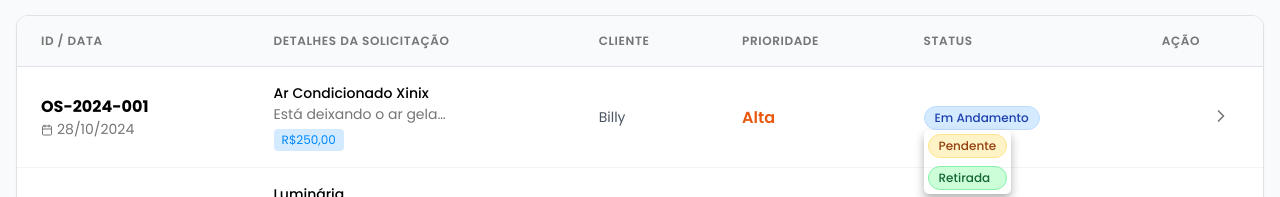
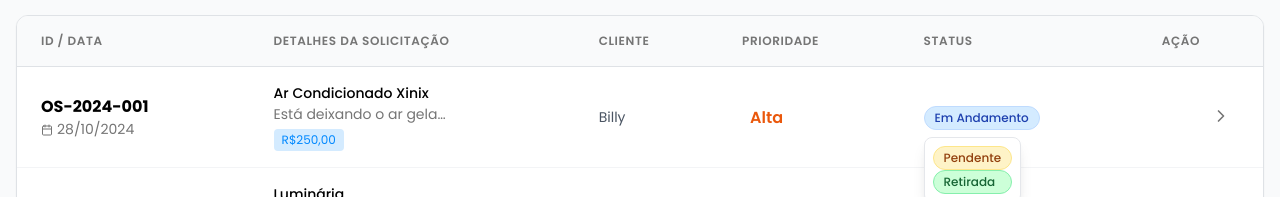
Before and after one commit to SouzaHyago/AtuanteOs, a React (Vite) app: page / in a window 1280 px wide. Both pictures are taken after a click on the element "Em Andamento". Shown: the part 603-800 px from the top of the page. Built offline with nearby package versions, Linux system fonts and the light colour scheme.

Commit message:
Mudanã de status completa

```diff
--- a/src/App.jsx
+++ b/src/App.jsx
@@ -1,4 +1,4 @@
-import { useState } from 'react' //
+import { useState } from 'react'
 import Header from "./components/Header"
 import AA from "./components/AA"
 import InfoCard from "./components/InfoCard"
@@ -13,11 +13,10 @@ import andamento from "./assets/clock.svg"
 import retirada from "./assets/check_icon.svg"
 
 export default function App() {
-
   const [searchTerm, setSearchTerm] = useState('');
   const [filterStatus, setFilterStatus] = useState('Todos');
 
-  const mockOrders = [
+  const [orders, setOrders] = useState([
     {
       id: 'OS-2024-001',
       title: 'Ar Condicionado Xinix',
@@ -68,9 +67,28 @@ export default function App() {
       client: 'Brigitte',
       category: 'Sem Orçamento'
     }
-  ];
+  ]);
 
-  const filteredOrders = mockOrders.filter((order) => {
+  // --- FUNÇÃO PARA SALVAR O NOVO STATUS ---
+  const handleUpdateStatus = (id, newStatus) => {
+    setOrders(prevOrders =>
+      prevOrders.map(order =>
+        order.id === id ? { ...order, status: newStatus } : order
+      )
+    );
+    // Nota: Se tivesse um banco de dados, o "fetch" ou "axios" entraria aqui.
+  };
+
+  const handleUpdatePriority = (id, newPriority) => {
+  setOrders(prevOrders =>
+    prevOrders.map(order =>
+      order.id === id ? { ...order, priority: newPriority } : order
+    )
+  );
+  } ;
+
+  // Filtragem agora usa o estado 'orders' em vez de 'mockOrders'
+  const filteredOrders = orders.filter((order) => {
     const matchesSearch =
       order.title.toLowerCase().includes(searchTerm.toLowerCase()) ||
       order.id.toLowerCase().includes(searchTerm.toLowerCase()) ||
@@ -80,7 +98,6 @@ export default function App() {
     if (!matchesSearch) return false;
 
     if (filterStatus === 'Todos') return true;
-
     if (filterStatus === 'Pendentes' && order.status === 'Pendente') return true;
     if (filterStatus === 'Em andamento' && order.status === 'Em Andamento') return true;
     if (filterStatus === 'Retirada' && order.status === 'Retirada') return true;
@@ -88,11 +105,12 @@ export default function App() {
     return false;
   });
 
-  const countPendentes = mockOrders.filter(o => o.status === 'Pendente').length;
-  const countEmAndamento = mockOrders.filter(o => o.status === 'Em Andamento').length;
-  const countConcluidas = mockOrders.filter(o => o.status === 'Retirada').length;
+  // Contadores atualizados conforme o estado muda
+  const countPendentes = orders.filter(o => o.status === 'Pendente').length;
+  const countEmAndamento = orders.filter(o => o.status === 'Em Andamento').length;
+  const countConcluidas = orders.filter(o => o.status === 'Retirada').length;
+  const countAbertas = countPendentes + countEmAndamento;
 
-  const countAbertas = countPendentes + countEmAndamento;
   return(
     <>
       <Header
@@ -105,26 +123,10 @@ export default function App() {
       <AA />
 
       <div className={styles.cards}>
-        <InfoCard
-          title={"Ordens Abertas"}
-          value={countAbertas}
-          icon={aberta}
-        />
-        <InfoCard
-          title={"Pendentes"}
-          value={countPendentes}
-          icon={pendente}
-        />
-        <InfoCard
-          title={"Em Andamento"}
-          value={countEmAndamento}
-          icon={andamento}
-        />
-        <InfoCard
-          title={"Aguardando Retirada"}
-          value={countConcluidas}
-          icon={retirada}
-        />
+          <InfoCard title={"Ordens Abertas"} value={countAbertas} icon={aberta} />
+          <InfoCard title={"Pendentes"} value={countPendentes} icon={pendente} />
+          <InfoCard title={"Em Andamento"} value={countEmAndamento} icon={andamento} />
+          <InfoCard title={"Aguardando Retirada"} value={countConcluidas} icon={retirada} />
       </div>
 
       <SearchBar
@@ -132,8 +134,12 @@ export default function App() {
         onFilter={setFilterStatus}
         filterStatus={filterStatus}
       />
+
+      {/* MUDANÇA AQUI: Passamos a função handleUpdateStatus para a tabela */}
      <ServiceTable
   orders={filteredOrders}
+  onUpdateStatus={handleUpdateStatus}
+  onUpdatePriority={handleUpdatePriority} // Nova prop
 />
     </>
   )
--- a/src/components/ServiceTable/ServiceTable.jsx
+++ b/src/components/ServiceTable/ServiceTable.jsx
@@ -2,24 +2,27 @@ import { useState } from "react";
 import styles from "./ServiceTable.module.css";
 import { Calendar, ChevronRight } from 'lucide-react';
 
-export default function ServiceTable({ orders }) {
+// Adicionada a prop onUpdatePriority
+export default function ServiceTable({ orders, onUpdateStatus, onUpdatePriority }) {
 
   const [openedStatusId, setOpenedStatusId] = useState(null);
+  const [openedPriorityId, setOpenedPriorityId] = useState(null); // Novo estado
 
-  // Helpers para classes dinâmicas
+  const priorities = ['Baixa', 'Média', 'Alta', 'Crítica']; // Lista de prioridades
+
   const getStatusClass = (status) => {
     switch (status) {
       case 'Pendente': return styles.statusPendente;
-        case 'Em Andamento': return styles.statusEmAndamento;
-        case 'Retirada': return styles.statusRetirada;
+      case 'Em Andamento': return styles.statusEmAndamento;
+      case 'Retirada': return styles.statusRetirada;
       default: return '';
     }
   };
-  const getOtherStatus = (currentStatus)=> {
-    const allStatus = ['Pendente','Em Andamento','Retirada']
-    return allStatus.filter( s => s !== currentStatus);
+
+  const getOtherStatus = (currentStatus) => {
+    const allStatus = ['Pendente', 'Em Andamento', 'Retirada'];
+    return allStatus.filter(s => s !== currentStatus);
   }
-
 
   const getPriorityClass = (priority) => {
     switch (priority) {
@@ -31,9 +34,26 @@ export default function ServiceTable({ orders }) {
     }
   };
 
-  const toggleStatus = (id)=> {
-    setOpenedStatusId(prevId => prevId === id ? null : id)
+  const toggleStatus = (id) => {
+    setOpenedPriorityId(null); // Fecha o de prioridade se abrir o de status
+    setOpenedStatusId(prevId => prevId === id ? null : id);
   }
+
+  const togglePriority = (id) => {
+    setOpenedStatusId(null); // Fecha o de status se abrir o de prioridade
+    setOpenedPriorityId(prevId => prevId === id ? null : id);
+  }
+
+  const handleStatusChange = (orderId, newStatus) => {
+    if (onUpdateStatus) onUpdateStatus(orderId, newStatus);
+    setOpenedStatusId(null);
+  };
+
+  // Nova função para lidar com a mudança de prioridade
+  const handlePriorityChange = (orderId, newPriority) => {
+    if (onUpdatePriority) onUpdatePriority(orderId, newPriority);
+    setOpenedPriorityId(null);
+  };
 
   if (!orders || orders.length === 0) {
     return (
@@ -41,14 +61,6 @@ export default function ServiceTable({ orders }) {
         <h3 className={styles.title}>Nenhuma ordem encontrada</h3>
       </div>
     );
-  }
-
-  function handleStatusClick(id){
-    if(id === openedStatusId){
-      return 0;
-    }else {
-      return 1;
-    }
   }
 
   return (
@@ -67,8 +79,6 @@ export default function ServiceTable({ orders }) {
         <tbody>
           {orders.map((order) => (
             <tr key={order.id} className={styles.row}>
-
-              {/* ID e Data */}
               <td className={styles.cell}>
                 <div className={styles.idText}>{order.id}</div>
                 <div className={styles.dateText}>
@@ -77,51 +87,68 @@ export default function ServiceTable({ orders }) {
                 </div>
               </td>
 
-              {/* Título e Descrição */}
               <td className={styles.cell}>
                 <div className={styles.title}>{order.title}</div>
                 <div className={styles.description}>{order.description}</div>
                 <span className={styles.categoryTag}>{order.category}</span>
               </td>
 
-              {/* Nome do CLiente */}
               <td className={styles.cell}>
-                <div className={styles.client}>
-                  {order.client}
-                </div>
+                <div className={styles.client}>{order.client}</div>
               </td>
 
-              {/* Prioridade */}
-              <td className={styles.cell}>
-                <span className={getPriorityClass(order.priority)}>
+              {/* Célula de Prioridade com Modal */}
+              <td className={`${styles.cell} ${styles.relativeCell}`}>
+                <span
+                  onClick={() => togglePriority(order.id)}
+                  className={`${styles.priorityBadge} ${getPriorityClass(order.priority)}`}
+                >
                   {order.priority}
                 </span>
+
+                {openedPriorityId === order.id && (
+                  <div className={styles.priorityModal}>
+                    {priorities.filter(p => p !== order.priority).map((p) => (
+                      <span
+                        key={p}
+                        onClick={() => handlePriorityChange(order.id, p)}
+                        className={`${styles.priorityOption} ${getPriorityClass(p)}`}
+                      >
+                        {p}
+                      </span>
+                    ))}
+                  </div>
+                )}
               </td>
 
-              {/* Status */}
-              <td className={styles.cell} >
-                <span onClick={(()=>toggleStatus(order.id))} className={`${styles.statusBadge} ${getStatusClass(order.status)}`}>
+              <td className={`${styles.cell} ${styles.relativeCell}`}>
+                <span
+                  onClick={() => toggleStatus(order.id)}
+                  className={`${styles.statusBadge} ${getStatusClass(order.status)}`}
+                >
                   {order.status}
                 </span>
-                <div hidden={handleStatusClick(order.id)}>
+
+                {openedStatusId === order.id && (
                   <div className={styles.statusModal}>
-                    {getOtherStatus(order.status).map((newStatus)=> (
-                      <span onClick={(()=>setOpenedStatusId(null))} key={newStatus} className={`${styles.statusBadge} ${getStatusClass(newStatus)}`}>
+                    {getOtherStatus(order.status).map((newStatus) => (
+                      <span
+                        key={newStatus}
+                        onClick={() => handleStatusChange(order.id, newStatus)}
+                        className={`${styles.statusBadge} ${getStatusClass(newStatus)}`}
+                      >
                         {newStatus}
                       </span>
                     ))}
                   </div>
-                </div>
-
+                )}
               </td>
 
-              {/* Ação */}
               <td className={styles.cell} style={{ textAlign: 'right' }}>
                 <button className={styles.actionButton}>
                   <ChevronRight size={20} />
                 </button>
               </td>
-
             </tr>
           ))}
         </tbody>
--- a/src/components/ServiceTable/ServiceTable.module.css
+++ b/src/components/ServiceTable/ServiceTable.module.css
@@ -103,16 +103,23 @@
   position: relative;
 }
 
-.statusModal{
-  width: fit-content;
+.relativeCell {
+  position: relative;
+}
+
+.statusModal {
+  width: max-content;
   display: flex;
   flex-direction: column;
-  gap: 8px;
-  padding: 4px;
-  border-radius: 5px;
+  padding: 8px;
+  background-color: white;
+  border-radius: 8px;
   position: absolute;
+  top: 70%;
+  left: 24px;
   z-index: 100;
-  box-shadow: 0 5px 10px rgba(0, 0, 0, 0.3);
+  box-shadow: 0 10px 15px -3px rgba(0, 0, 0, 0.1), 0 4px 6px -2px rgba(0, 0, 0, 0.05);
+  border: 1px solid #e5e7eb;
 }
 
 
@@ -139,6 +146,47 @@
 .priorityMedia { color: var(--primary-orange); font-weight: 600; }
 .priorityAlta { color: #ea580c; font-weight: 600; }
 .priorityCritica { color: #dc2626; font-weight: 700; }
+
+/* Torna o badge de prioridade clicável */
+.priorityBadge {
+  cursor: pointer;
+  padding: 4px 8px;
+  border-radius: 4px;
+  transition: background-color 0.2s;
+  display: inline-block;
+}
+
+.priorityBadge:hover {
+  background-color: #f3f4f6;
+}
+
+/* Modal de Prioridade */
+.priorityModal {
+  width: max-content;
+  display: flex;
+  flex-direction: column;
+  gap: 4px;
+  padding: 8px;
+  background-color: white;
+  border-radius: 8px;
+  position: absolute;
+  top: 70%;
+  left: 20px;
+  z-index: 101; /* Garante que fica sobre tudo */
+  box-shadow: 0 10px 15px -3px rgba(0, 0, 0, 0.1);
+  border: 1px solid #e5e7eb;
+}
+
+.priorityOption {
+  cursor: pointer;
+  padding: 4px 8px;
+  border-radius: 4px;
+  font-size: 0.75rem;
+}
+
+.priorityOption:hover {
+  background-color: #f9fafb;
+}
 
 .actionButton {
   background: none;
```
Lines whose indentation alone changed are shown as unchanged.
